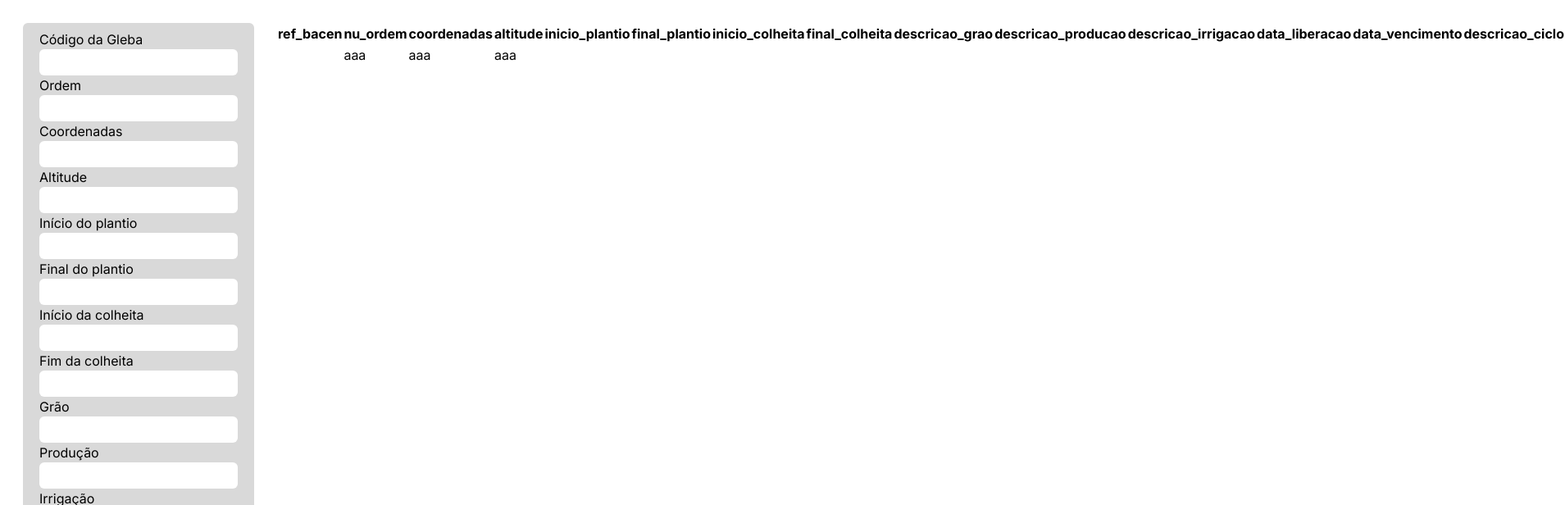
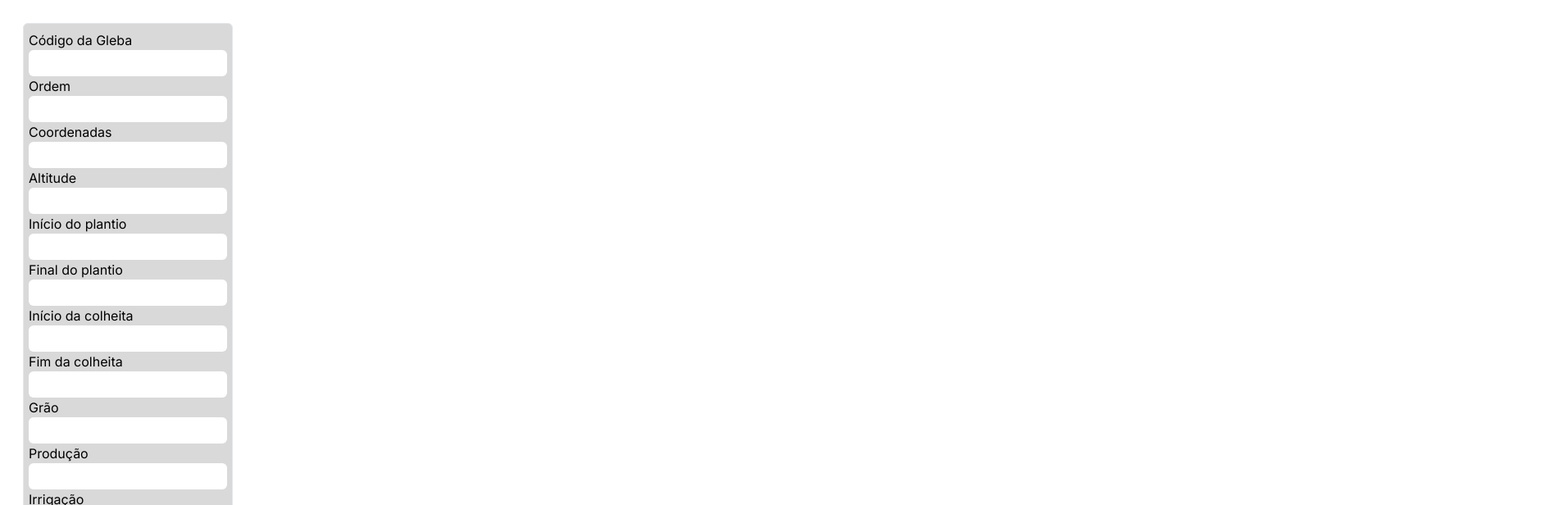
Before and after one commit to PhatomFatec/GeoForesight-front, a Next.js app in the folder geo-foresight/: page / in a window 1280 px wide. Shown: the top 616 px of the page at 82% size, 1909 px wide, since content can reach past the window. Built offline with nearby package versions, Linux system fonts and the light colour scheme.

Commit message:
GF-37: Componente table

```diff
--- a/geo-foresight/app/page.tsx
+++ b/geo-foresight/app/page.tsx
@@ -5,15 +5,17 @@ import { useState } from "react";
 export default function Home() {
 
   let resultJSON
-  const [data, setData] = useState([]);
+  const [data, setData] = useState();
 
   function handleSearch() {
+
+    let resultado
 
     const fields = {
       ref_bacen: (document.querySelector('.ref_bacen').value == '') ? 'NULL' : document.querySelector('.ref_bacen').value,
       nu_ordem: (document.querySelector('.nu_ordem').value == '') ? 'NULL' : document.querySelector('.nu_ordem').value,
       coordenadas: (document.querySelector('.coordenadas').value == '') ? 'NULL' : document.querySelector('.coordenadas').value,
-      altitude: (document.querySelector('.ref_bacen').value == '') ? 'NULL' : document.querySelector('.ref_bacen').value,
+      altitude: (document.querySelector('.altitude').value == '') ? 'NULL' : document.querySelector('.altitude').value,
       inicio_plantio: (document.querySelector('.inicio_plantio').value == '') ? 'NULL' : document.querySelector('.inicio_plantio').value,
       final_plantio: (document.querySelector('.final_plantio').value == '') ? 'NULL' : document.querySelector('.final_plantio').value,
       inicio_colheita: (document.querySelector('.inicio_colheita').value == '') ? 'NULL' : document.querySelector('.inicio_colheita').value,
@@ -53,15 +55,22 @@ export default function Home() {
       redirect: 'follow'
     };
 
-    fetch("http://localhost:8080", requestOptions)
-      .then(response => setData(response))
+    fetch("http://127.0.0.1:5000/consulta_dinamica/", requestOptions)
+      .then(response => response.text())
+      .then(result => grava(result))
       .catch(error => console.log('error', error));
 
+
+  }
+
+  function grava(r: string) {
+    const jsonResult = JSON.parse(r)
+    setData(jsonResult)
   }
 
   return (
     <div className="flex">
-      <div className='bg-[#D9D9D9] m-7 w-max flex flex-col py-2 rounded-md items-center justify-between'>
+      <div className='bg-[#D9D9D9] m-7 w-64 h-[849px] border flex flex-col py-2 rounded-md items-center justify-between'>
         <div className="flex flex-col">
           <p className='mr-5 ml-5'>Código da Gleba</p>
           <input field-name="ref_bacen" className='ref_bacen rounded-md outline-none p-1 mr-5 mx-5' type="text" />
@@ -94,31 +103,49 @@ export default function Home() {
         </div>
         <button className='bg-[#376CB9] text-white h-15 mt-4 mb-2 w-36 rounded-md mr-5' onClick={handleSearch}>Localizar</button>
       </div>
-      <table className="my-7">
-        <tr className="bg-white h-2">
-          <th>ref_bacen</th>
-          <th>nu_ordem</th>
-          <th>coordenadas</th>
-          <th>altitude</th>
-          <th>inicio_plantio</th>
-          <th>final_plantio</th>
-          <th>inicio_colheita</th>
-          <th>final_colheita</th>
-          <th>descricao_grao</th>
-          <th>descricao_producao</th>
-          <th>descricao_irrigacao</th>
-          <th>data_liberacao</th>
-          <th>data_vencimento</th>
-          <th>descricao_ciclo</th>
-        </tr>
-        <tr className="h-2 bg-white">
-          <td>{data}</td>
-          <td>aaa</td>
-          <td>aaa</td>
-          <td>aaa</td>
-        </tr>
-        <tr></tr>
-      </table>
+      {data ?
+        <div className="my-7 max-h-[849px] mr-7 overflow-y-scroll w-red">
+          <table className="">
+            <tr className="bg-white h-2">
+              <th className="whitespace-nowrap border">ref_bacen</th>
+              <th className="whitespace-nowrap border">nu_ordem</th>
+              <th className="whitespace-nowrap border">coordenadas</th>
+              <th className="whitespace-nowrap border">altitude</th>
+              <th className="whitespace-nowrap border">inicio_plantio</th>
+              <th className="whitespace-nowrap border">final_plantio</th>
+              <th className="whitespace-nowrap border">inicio_colheita</th>
+              <th className="whitespace-nowrap border">final_colheita</th>
+              <th className="whitespace-nowrap border">descricao_grao</th>
+              <th className="whitespace-nowrap border">descricao_producao</th>
+              <th className="whitespace-nowrap border">descricao_irrigacao</th>
+              <th className="whitespace-nowrap border">data_liberacao</th>
+              <th className="whitespace-nowrap border">data_vencimento</th>
+              <th className="whitespace-nowrap border">descricao_ciclo</th>
+            </tr>
+            {data ? data.map(i => (
+              <tr className="h-2 bg-white" key={i.ref_bacen}>
+                <td className="whitespace-nowrap border">{i.ref_bacen}</td>
+                <td className="whitespace-nowrap border">{i.nu_ordem}</td>
+                <td className="whitespace-nowrap border">{i.coordenadas}</td>
+                <td className="whitespace-nowrap border">{i.altitude}</td>
+                <td className="whitespace-nowrap border">{i.inicio_plantio}</td>
+                <td className="whitespace-nowrap border">{i.final_plantio}</td>
+                <td className="whitespace-nowrap border">{i.inicio_colheita}</td>
+                <td className="whitespace-nowrap border">{i.final_colheita}</td>
+                <td className="whitespace-nowrap border">{i.descricao_grao}</td>
+                <td className="whitespace-nowrap border">{i.descricao_producao}</td>
+                <td className="whitespace-nowrap border">{i.descricao_irrigacao}</td>
+                <td className="whitespace-nowrap border">{i.data_liberacao}</td>
+                <td className="whitespace-nowrap border">{i.data_vencimento}</td>
+                <td className="whitespace-nowrap border">{i.descricao_ciclo}</td>
+
+              </tr>
+            )) : 'bbbbbb'}
+            <tr></tr>
+          </table>
+        </div>
+        : <></>}
+
     </div>
   );
 }
```
